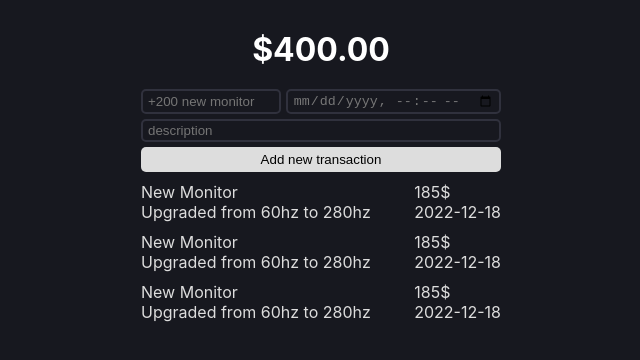
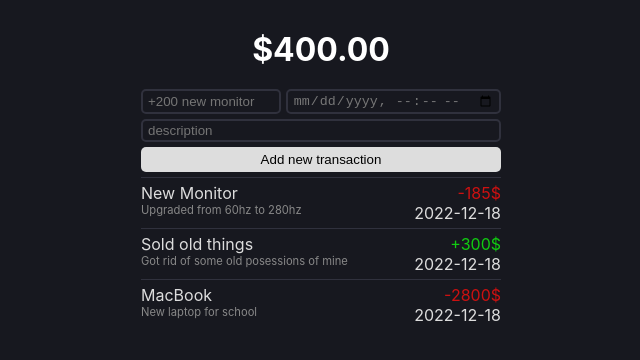
Before and after one commit to sjsaug/money-tracker, a React (Create React App) app: page / in a window 1280 px wide. Shown: the top 360 px of the page, without its empty margins (319-959 px from the left). Built offline with nearby package versions, Linux system fonts and the light colour scheme.

Commit message:
+/- colors for prices, improved styling

```diff
--- a/src/App.css
+++ b/src/App.css
@@ -48,4 +48,25 @@ div.transaction{
   display: flex;
   padding: 5px 0;
   justify-content: space-between;
+  border-top: 1px solid #30313d;
 }
+div.transaction div.name{
+  font-size: 1rem;
+}
+div.transaction div.description{
+  font-size: 0.7rem;
+  color: #888;
+}
+div.right{
+  text-align: right;
+}
+div.price.positive{
+  color: #1c1;
+}
+div.price.negative{
+  color: #c11;
+}
+div.transaction div.dateTime{
+  font-size: 0.7rem;
+  color: #888;
+}
--- a/src/App.js
+++ b/src/App.js
@@ -23,27 +23,27 @@ function App() {
             <div className='description'>Upgraded from 60hz to 280hz</div>
           </div>
           <div className='right'>
-            <div className='price'>185$</div>
+            <div className='price negative'>-185$</div>
             <div className='datetime'>2022-12-18</div>
           </div>
         </div>
       <div className='transaction'>
           <div className='left'>
-            <div className='name'>New Monitor</div>
-            <div className='description'>Upgraded from 60hz to 280hz</div>
+            <div className='name'>Sold old things</div>
+            <div className='description'>Got rid of some old posessions of mine</div>
           </div>
           <div className='right'>
-            <div className='price'>185$</div>
+            <div className='price positive'>+300$</div>
             <div className='datetime'>2022-12-18</div>
           </div>
         </div>
       <div className='transaction'>
           <div className='left'>
-            <div className='name'>New Monitor</div>
-            <div className='description'>Upgraded from 60hz to 280hz</div>
+            <div className='name'>MacBook</div>
+            <div className='description'>New laptop for school</div>
           </div>
           <div className='right'>
-            <div className='price'>185$</div>
+            <div className='price negative'>-2800$</div>
             <div className='datetime'>2022-12-18</div>
           </div>
         </div>
```
